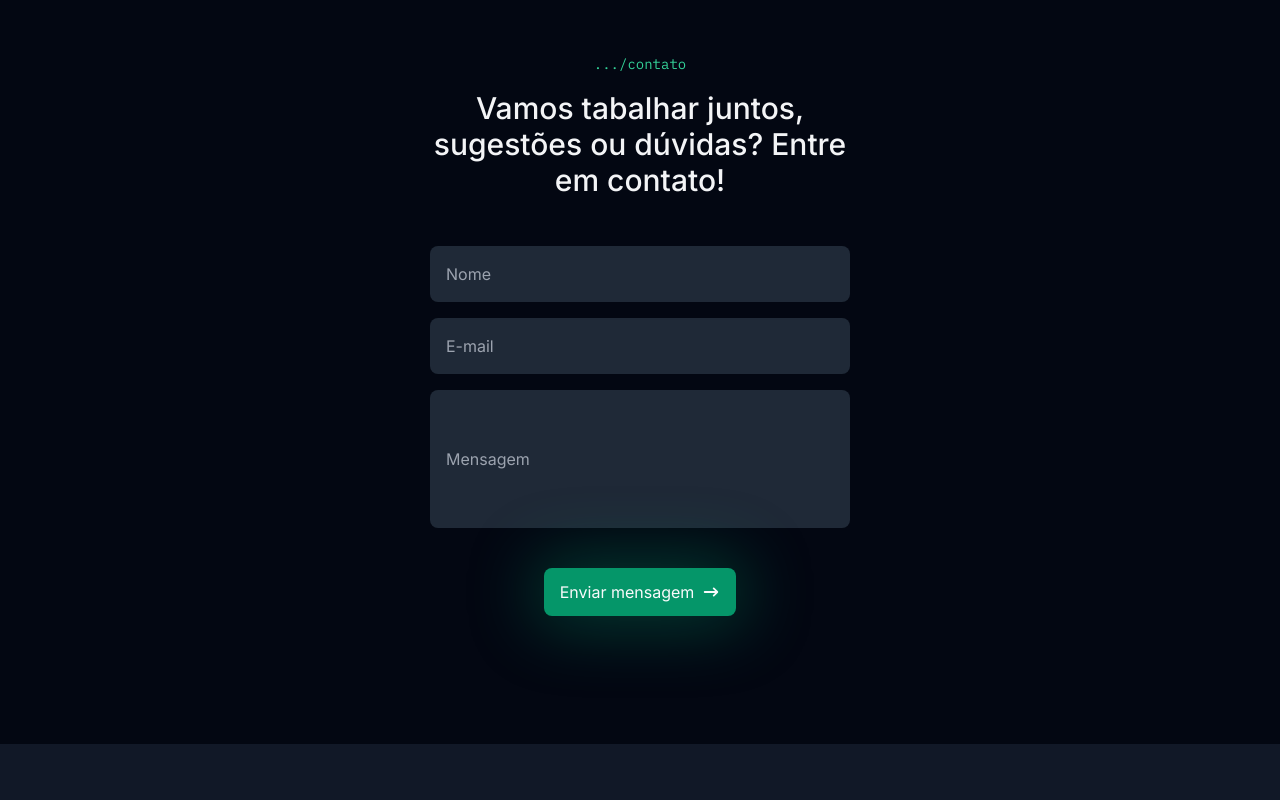
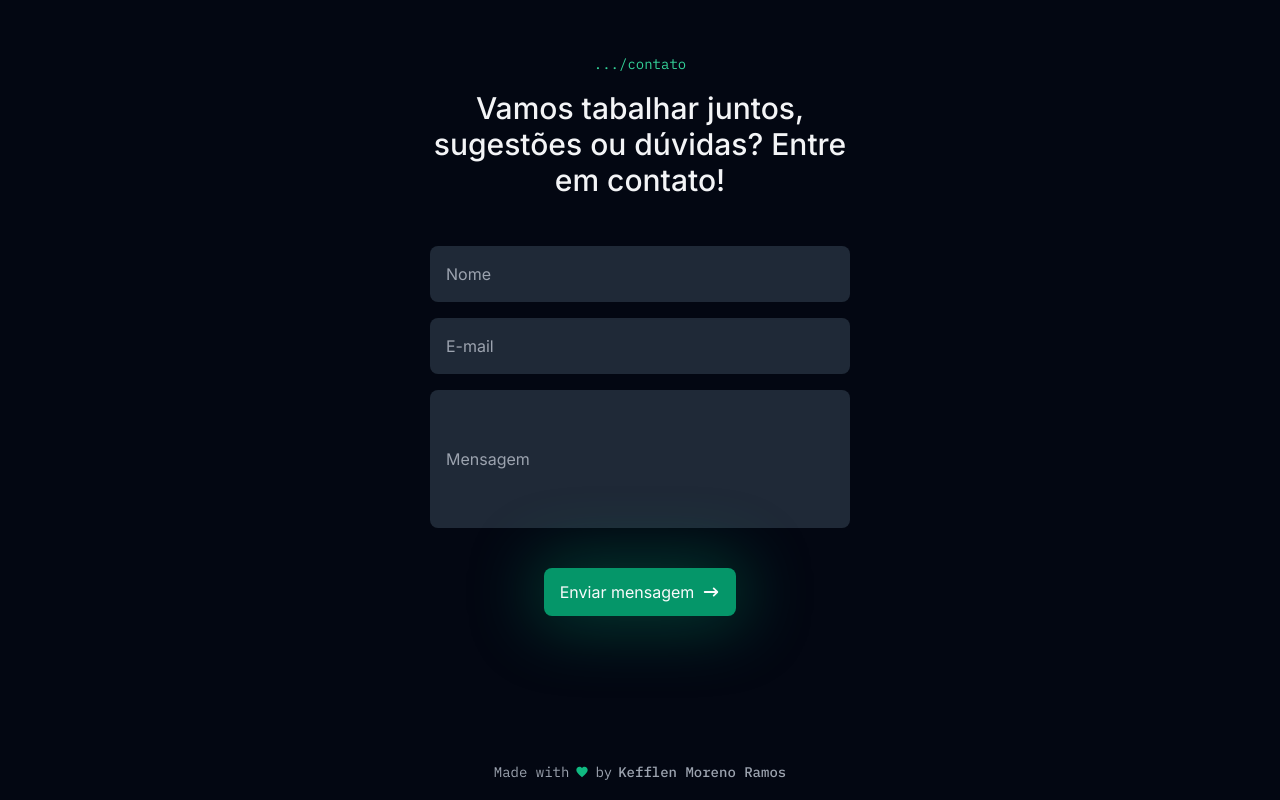
Before and after one commit to kefflen/next-portfolio, a Next.js app: page / in a window 1280 px wide. Shown: the part 3629-4429 px from the top of the page. Before the commit the page ends 4373 px from the top, so only its background shows below. Built offline with nearby package versions, Linux system fonts and the light colour scheme.

Commit message:
feat: create Footer component

```diff
--- /dev/null
+++ b/app/components/footer/index.tsx
@@ -0,0 +1,12 @@
+import { IoMdHeart } from "react-icons/io"
+
+export const Footer = () => {
+  return (
+    <footer className="h-14 w-full flex items-center justify-center bg-gray-950">
+      <span className="flex items-center gap-1.5 text-xs sm:text-sm font-mono text-gray-400">
+        Made with <IoMdHeart className="text-emerald-500" /> by
+        <strong className="font-medium">Kefflen Moreno Ramos</strong>
+      </span>
+    </footer>
+  )
+}
--- a/app/layout.tsx
+++ b/app/layout.tsx
@@ -1,6 +1,7 @@
 import { IBM_Plex_Mono, Inter } from "next/font/google"
 import { ReactNode } from "react"
 import { ContactForm } from "./components/contact-form"
+import { Footer } from "./components/footer"
 import { Header } from "./components/header"
 import "./globals.css"
 
@@ -22,6 +23,7 @@
         <Header />
         {children}
         <ContactForm />
+        <Footer />
       </body>
     </html>
   )
```
